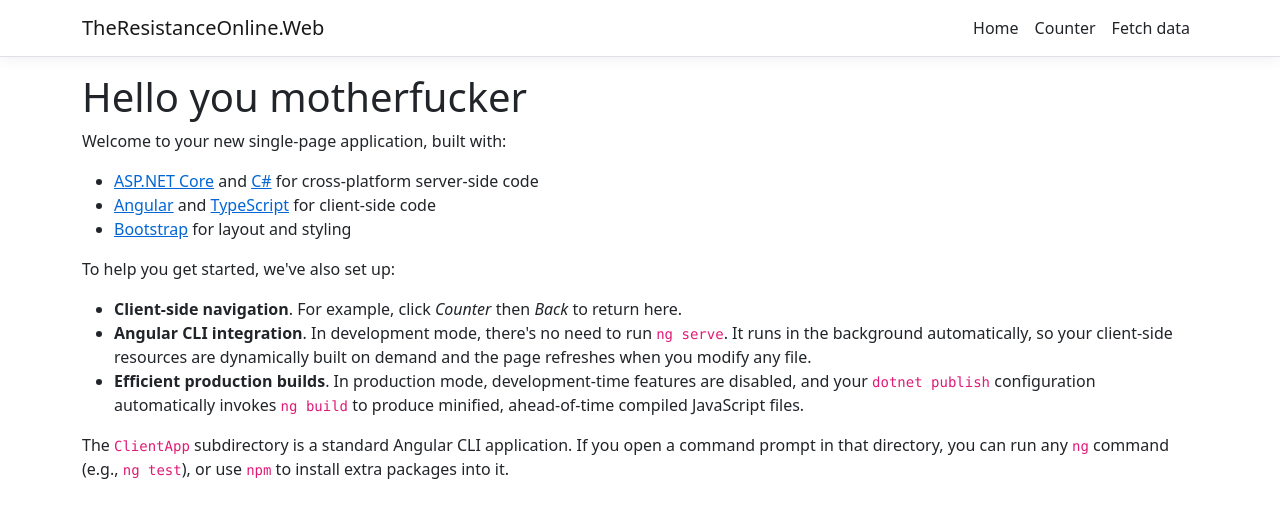
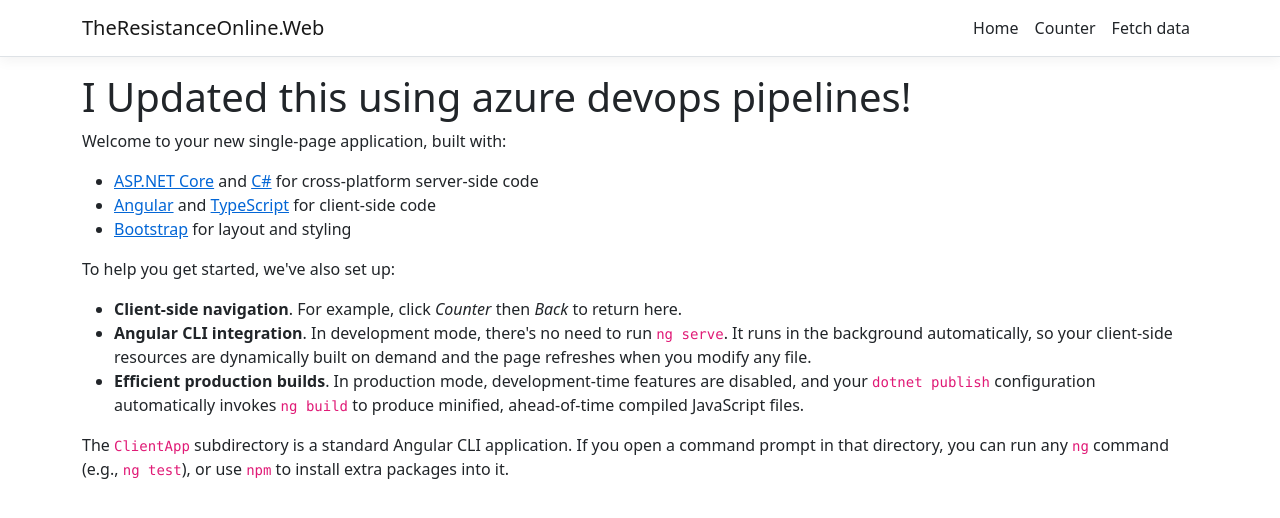
Before and after one commit to Shane-oo/TheResistanceOnline, an Angular app in the folder TheResistanceOnline.Web/ClientApp/: page / in a window 1280 px wide. Shown: the top 518 px of the page. Built offline with nearby package versions, Linux system fonts and the light colour scheme.

Commit message:
Test pipeline commit to main

```diff
--- a/TheResistanceOnline.Web/ClientApp/src/app/home/home.component.html
+++ b/TheResistanceOnline.Web/ClientApp/src/app/home/home.component.html
@@ -1,4 +1,4 @@
-<h1>Hello you motherfucker</h1>
+<h1>I Updated this using azure devops pipelines!</h1>
 <p>Welcome to your new single-page application, built with:</p>
 <ul>
   <li><a href='https://get.asp.net/'>ASP.NET Core</a> and <a href='https://msdn.microsoft.com/en-us/library/67ef8sbd.aspx'>C#</a> for cross-platform server-side code</li>
```
